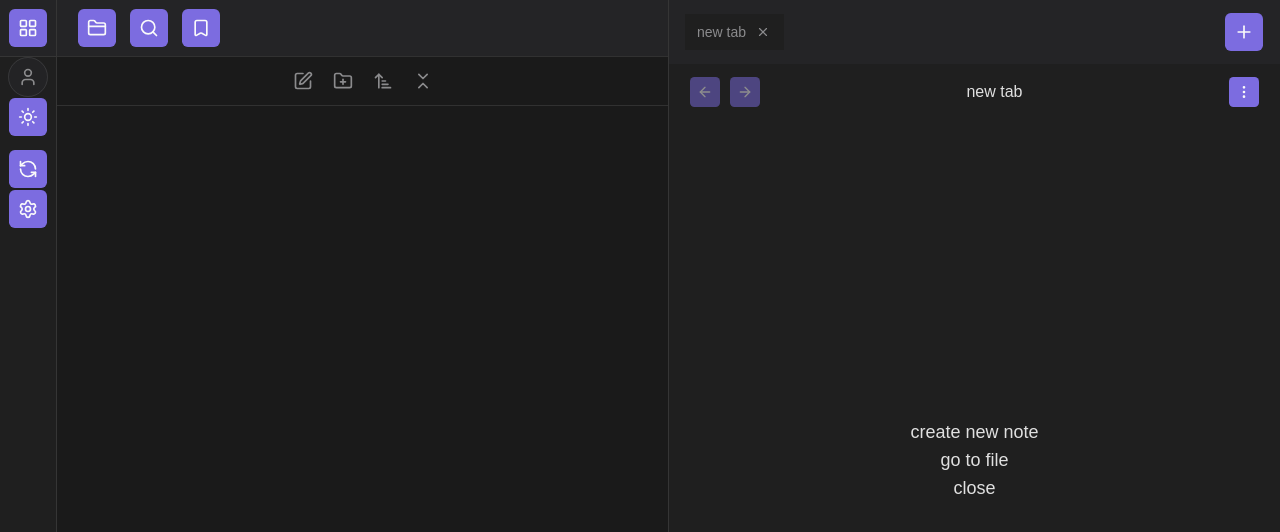
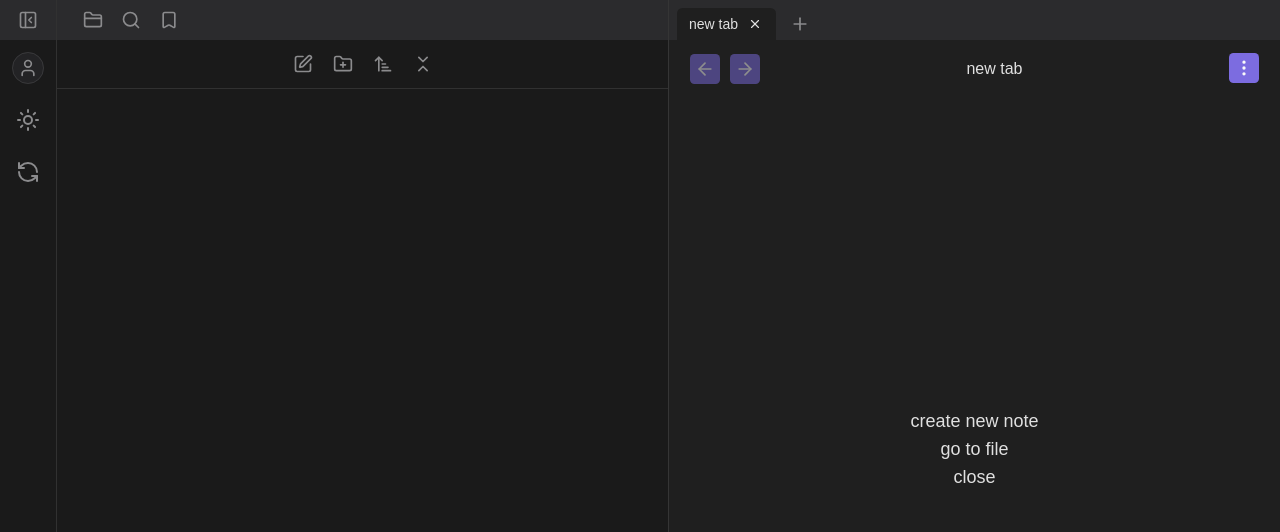
Before and after one commit to tidal-codes/notebook-pwa, a React (Vite) app: page / in a window 1280 px wide. Shown: the top 532 px of the page. Built offline with nearby package versions, Linux system fonts and the light colour scheme.

Commit message:
ui: refactor tab section ui

```diff
--- a/src/entities/tabs/ui/tab-item.tsx
+++ b/src/entities/tabs/ui/tab-item.tsx
@@ -15,10 +15,10 @@ export default function TabItem({ title, isActive, onClick, onClose }: Props) {
       role="tab"
       aria-selected={isActive}
       className={cn(
-        "group relative flex min-w-0 max-w-48 cursor-pointer select-none items-center justify-between gap-2 px-3 py-2 text-sm",
+        "group relative flex min-w-0 max-w-48 cursor-pointer select-none items-center justify-between gap-2 px-3 h-8 text-sm transition-colors",
         isActive
-          ? "bg-background text-muted-foreground hover:text-foreground"
-          : "bg-panel text-foreground",
+          ? "z-10 rounded-t-md bg-background text-foreground"
+          : "rounded-md text-muted-foreground hover:bg-accent hover:text-accent-foreground",
       )}
     >
       <span className="truncate">{title}</span>
@@ -31,17 +31,24 @@ export default function TabItem({ title, isActive, onClick, onClose }: Props) {
         }}
         aria-label={`بستن ${title}`}
         className={cn(
-          "shrink-0 rounded p-0.5 transition-opacity hover:bg-accent",
+          "shrink-0 rounded p-0.5 opacity-100 transition-opacity hover:bg-accent sm:opacity-0 sm:group-hover:opacity-100",
+          isActive && "sm:opacity-100",
         )}
       >
         <X className="size-3.5" />
       </button>
 
       {isActive && (
-        <span
-          aria-hidden
-          className="absolute -bottom-px left-0 right-0 h-px bg-panel"
-        />
+        <>
+          <span
+            aria-hidden
+            className="pointer-events-none absolute -left-2 bottom-0 size-2 bg-background [mask-image:radial-gradient(circle_at_top_left,transparent_8px,white_8px)] [-webkit-mask-image:radial-gradient(circle_at_top_left,transparent_8px,white_8px)]"
+          />
+          <span
+            aria-hidden
+            className="pointer-events-none absolute -right-2 bottom-0 size-2 bg-background [mask-image:radial-gradient(circle_at_top_right,transparent_8px,white_8px)] [-webkit-mask-image:radial-gradient(circle_at_top_right,transparent_8px,white_8px)]"
+          />
+        </>
       )}
     </div>
   );
--- a/src/shared/ui/button.tsx
+++ b/src/shared/ui/button.tsx
@@ -5,7 +5,7 @@ import { Slot } from "radix-ui"
 import { cn } from "../lib/utils"
 
 const buttonVariants = cva(
-  "group/button inline-flex shrink-0 items-center justify-center rounded-lg border border-transparent bg-clip-padding text-sm font-medium whitespace-nowrap transition-all outline-none select-none focus-visible:border-ring focus-visible:ring-3 focus-visible:ring-ring/50 active:not-aria-[haspopup]:translate-y-px disabled:pointer-events-none disabled:opacity-50 aria-invalid:border-destructive aria-invalid:ring-3 aria-invalid:ring-destructive/20 dark:aria-invalid:border-destructive/50 dark:aria-invalid:ring-destructive/40 [&_svg]:pointer-events-none [&_svg]:shrink-0 [&_svg:not([class*='size-'])]:size-4",
+  "group/button inline-flex cursor-pointer shrink-0 items-center justify-center rounded-lg border border-transparent bg-clip-padding text-sm font-medium whitespace-nowrap transition-all outline-none select-none focus-visible:border-ring focus-visible:ring-3 focus-visible:ring-ring/50 active:not-aria-[haspopup]:translate-y-px disabled:pointer-events-none disabled:opacity-50 aria-invalid:border-destructive aria-invalid:ring-3 aria-invalid:ring-destructive/20 dark:aria-invalid:border-destructive/50 dark:aria-invalid:ring-destructive/40 [&_svg]:pointer-events-none [&_svg]:shrink-0 [&_svg:not([class*='size-'])]:size-4",
   {
     variants: {
       variant: {
@@ -15,7 +15,7 @@ const buttonVariants = cva(
         secondary:
           "bg-secondary text-secondary-foreground hover:bg-[color-mix(in_oklch,var(--secondary),var(--foreground)_5%)] aria-expanded:bg-secondary aria-expanded:text-secondary-foreground",
         ghost:
-          "hover:bg-item-hover hover:text-foreground aria-expanded:bg-muted aria-expanded:text-foreground dark:hover:bg-muted/50",
+          "hover:bg-item-hover hover:text-foreground aria-expanded:bg-muted aria-expanded:text-foreground dark:hover:bg-item-hover text-muted-foreground",
         destructive:
           "bg-destructive/10 text-destructive hover:bg-destructive/20 focus-visible:border-destructive/40 focus-visible:ring-destructive/20 dark:bg-destructive/20 dark:hover:bg-destructive/30 dark:focus-visible:ring-destructive/40",
         link: "text-primary underline-offset-4 hover:underline",
@@ -30,8 +30,8 @@ const buttonVariants = cva(
         "icon-xs":
           "size-7 rounded-[min(var(--radius-md),10px)] in-data-[slot=button-group]:rounded-lg [&_svg:not([class*='size-'])]:size-3",
         "icon-sm":
-          "size-8 rounded-[min(var(--radius-md),12px)] in-data-[slot=button-group]:rounded-lg [&_svg:not([class*='size-'])]:size-4",
-        "icon-lg": "size-10 [&_svg:not([class*='size-'])]:size-5",
+          "size-8 rounded-[min(var(--radius-md),12px)] in-data-[slot=button-group]:rounded-lg [&_svg:not([class*='size-'])]:size-5",
+        "icon-lg": "size-10 [&_svg:not([class*='size-'])]:size-6",
       },
     },
     defaultVariants: {
--- a/src/widgets/app-controls/ui/app-controls.tsx
+++ b/src/widgets/app-controls/ui/app-controls.tsx
@@ -3,7 +3,11 @@ import { Avatar, AvatarFallback, AvatarImage } from "@/shared/ui/avatar";
 import { Button } from "@/shared/ui/button";
 import { Separator } from "@/shared/ui/separator";
 import ToggleThemeButton from "./toggle-theme-button";
-import { RefreshCcw, Settings, User, LayoutGrid } from "lucide-react";
+import {
+  RefreshCcw,
+  User,
+  SidebarClose,
+} from "lucide-react";
 
 interface Props {
   variant: "sidebar" | "header";
@@ -13,35 +17,28 @@ export default function AppControls({ variant }: Props) {
   const isSidebar = variant === "sidebar";
 
   const extraButton = (
-    <Button size="icon-lg">
-      <LayoutGrid />
-    </Button>
-  );
-
-  const settingsButton = (
-    <Button size="icon-lg">
-      <Settings />
+    <Button size="icon-sm" variant="ghost" className="text-muted-foreground">
+      <SidebarClose />
     </Button>
   );
 
   return (
     <div
       className={cn(
-        "flex justify-between items-center border-e",
+        "flex justify-between items-center border-e bg-sidebar",
         isSidebar ? "h-full flex-col" : "w-full",
       )}
     >
       <div className="flex flex-col">
-        {isSidebar && <div className="bg-card p-2">{extraButton}</div>}
-        <Separator />
+        {isSidebar && <div className="bg-popover p-1 flex items-center justify-center">{extraButton}</div>}
         <div
           className={cn(
-            "flex-1 flex items-center justify-between",
-            isSidebar ? "flex-col" : "",
+            "flex-1 flex items-center justify-between px-2",
+            isSidebar && "flex-col gap-4 py-3",
           )}
         >
           <div>
-            <Avatar size="lg">
+            <Avatar size="default">
               <AvatarImage src={undefined} />
               <AvatarFallback>
                 <User className="size-5" />
@@ -50,12 +47,16 @@ export default function AppControls({ variant }: Props) {
           </div>
           <div
             className={cn(
-              "flex items-center gap-3",
+              "flex items-center gap-3 ",
               isSidebar ? "flex-col" : "",
             )}
           >
             <ToggleThemeButton />
-            <Button size="icon-lg">
+            <Button
+              variant="ghost"
+              size="icon-lg"
+              className="text-muted-foreground"
+            >
               <RefreshCcw />
             </Button>
           </div>
@@ -67,7 +68,6 @@ export default function AppControls({ variant }: Props) {
             isSidebar ? "flex-col gap-3" : "gap-3",
           )}
         >
-          {settingsButton}
           {!isSidebar && extraButton}
         </div>
       </div>
--- a/src/widgets/app-controls/ui/toggle-theme-button.tsx
+++ b/src/widgets/app-controls/ui/toggle-theme-button.tsx
@@ -8,7 +8,12 @@ export default function ToggleThemeButton() {
     setTheme(theme === "dark" ? "light" : "dark");
   }
   return (
-    <Button size="icon-lg" onClick={handleThemeToggle}>
+    <Button
+      variant="ghost"
+      size="icon-lg"
+      onClick={handleThemeToggle}
+      className="text-muted-foreground"
+    >
       {theme === "dark" ? <Sun /> : <Moon />}
     </Button>
   );
--- a/src/widgets/app-panel/app-panel.tsx
+++ b/src/widgets/app-panel/app-panel.tsx
@@ -30,16 +30,20 @@ export default function AppPanel() {
 
   return (
     <div className="h-full flex flex-col bg-sidebar">
-      <div className="flex items-center gap-3 bg-card px-5 py-2">
+      <div className="flex items-center gap-1.5 bg-popover px-5 py-1">
         {panelItems.map((item) => (
           <Tooltip key={item.title} content={item.title} side="bottom">
-            <Button size="icon-lg" onClick={() => navigate(item.href)}>
+            <Button
+              variant="ghost"
+              size="icon-sm"
+              onClick={() => navigate(item.href)}
+              className="text-muted-foreground"
+            >
               <item.icon />
             </Button>
           </Tooltip>
         ))}
       </div>
-      <Separator />
       <div className="flex-1 min-h-0">
         {panel === "explorer" ? (
           <PanelExplorer />
--- a/src/widgets/editor-area/ui/editor-area.tsx
+++ b/src/widgets/editor-area/ui/editor-area.tsx
@@ -9,7 +9,7 @@ export default function EditorArea() {
   const activeNoteId = useAppSelector(selectActiveNoteId);
   return (
     <div className="w-full h-full flex flex-col">
-      <div className="bg-card w-full px-4 py-3">
+      <div className="w-full">
         <TabsSection />
       </div>
       <div className="flex-1 flex flex-col">
--- a/src/widgets/editor-area/ui/tab-list.tsx
+++ b/src/widgets/editor-area/ui/tab-list.tsx
@@ -1,5 +1,5 @@
 import type { Tab } from "@/entities/tabs/model/types";
-import TabItem from "./tab-item-container";
+import TabItemContainer from "./tab-item-container";
 import { Button } from "@/shared/ui/button";
 import { Plus } from "lucide-react";
 import { ScrollArea, ScrollBar } from "@/shared/ui/scroll-area";
@@ -14,19 +14,19 @@ export default function TabList({ tabs }: Props) {
 
   return (
     <div className="flex w-full items-center gap-2">
-      <div className="min-w-0 flex-1">
+      <div className="min-w-0">
         <ScrollArea className="w-full whitespace-nowrap">
-          <div className="flex">
+          <div className="flex overflow-hidden">
             {tabs.map((tab) => (
-              <TabItem key={tab.id} id={tab.id} />
+              <TabItemContainer key={tab.id} id={tab.id} />
             ))}
           </div>
 
-          <ScrollBar orientation="horizontal" />
+          <ScrollBar orientation="horizontal" className="z-100"/>
         </ScrollArea>
       </div>
 
-      <Button size="icon-lg" onClick={handleAddNewTab} className="shrink-0">
+      <Button variant="ghost" size="icon-sm" onClick={handleAddNewTab} className="shrink-0">
         <Plus />
       </Button>
     </div>
--- a/src/widgets/editor-area/ui/tabs-section.tsx
+++ b/src/widgets/editor-area/ui/tabs-section.tsx
@@ -6,7 +6,7 @@ import { selectAllTabs } from "@/entities/tabs/model/selectors";
 export default function TabsSection() {
   const tabs = useAppSelector(selectAllTabs);
   return (
-    <div className="w-full bg-card">
+    <div className="w-full bg-popover pt-2 px-2">
       <TabList tabs={tabs}/>
     </div>
   );
--- a/src/widgets/panel-explorer/ui/sort-action-menu.tsx
+++ b/src/widgets/panel-explorer/ui/sort-action-menu.tsx
@@ -50,7 +50,7 @@ export default function SortActionMenu({ sortBy, onSortByChange }: Props) {
       onRadioChange={(_groupId, value) => onSortByChange(value)}
       trigger={
         <SortActionMenuTrigger>
-          <SortAsc className="size-5 text-muted-foreground"/>
+          <SortAsc/>
         </SortActionMenuTrigger>
       }
     />
```
Also changed, not shown: src/widgets/panel-explorer/ui/explorer-action-bar.tsx (+4 -4 lines).
